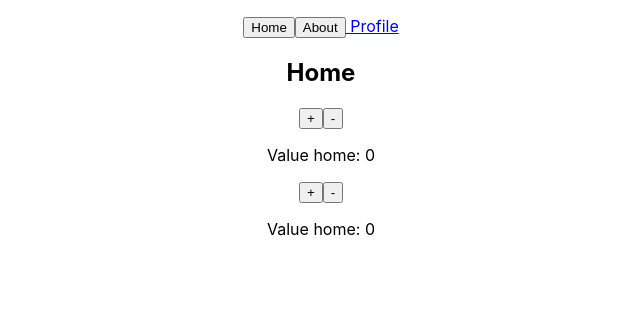
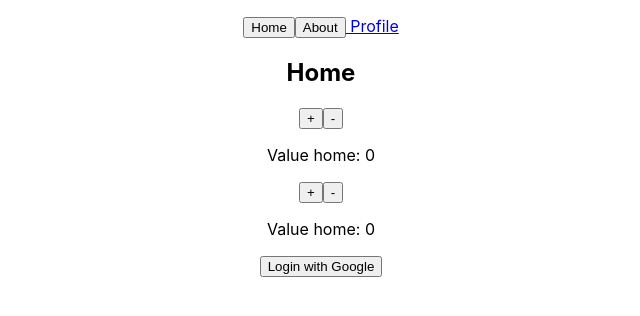
Before and after one commit to dorimusz/show-tracker, a React (Create React App) app in the folder frontend/: page / in a window 1280 px wide. Shown: the top 316 px of the page, without its empty margins (319-959 px from the left). Built offline with nearby package versions, Linux system fonts and the light colour scheme.

Commit message:
authProvider

```diff
--- a/frontend/src/index.js
+++ b/frontend/src/index.js
@@ -4,15 +4,18 @@ import { BrowserRouter } from "react-router-dom";
 import './index.css';
 import App from './App';
 import { CounterProvider } from './providers/counter';
+import { AuthProvider } from './providers/auth';
 
 const root = ReactDOM.createRoot(document.getElementById('root'));
 root.render(
   <React.StrictMode>
-    <CounterProvider>
-      <BrowserRouter>
-        <App />
-      </BrowserRouter>
-    </CounterProvider>
+    <AuthProvider>
+      <CounterProvider>
+        <BrowserRouter>
+          <App />
+        </BrowserRouter>
+      </CounterProvider>
+    </AuthProvider>
   </React.StrictMode>
 );
 
--- a/frontend/src/pages/Home.jsx
+++ b/frontend/src/pages/Home.jsx
@@ -1,10 +1,13 @@
 import React from "react";
 import { useCounter } from "../hooks/useCounter";
 import { useCounter as useGlobalCounter } from "../providers/counter";
+import { useAuth } from "../providers/auth" //így fogjuk tudni elérni az authot
 
 const Home = () => {
     const { counter, increment, decrement } = useCounter("Home");
     const { value, increment: goUp, decrement: goDown } = useGlobalCounter();
+
+    const { auth } = useAuth();
 
     return (
         <>
@@ -17,6 +20,8 @@ const Home = () => {
             <button onClick={goUp}>+</button>
             <button onClick={goDown}>-</button>
             <p>Value home: {value} </p>
+
+            <button onClick={auth}>Login with Google</button>
         </>
     )
 }
--- /dev/null
+++ b/frontend/src/providers/auth.jsx
@@ -0,0 +1,44 @@
+import React, { useContext, createContext, useState } from "react";
+//milyen értéket és metodokat cipelnénk körbe az alkalmazáson - mi fog ide ide kerülni? token
+
+const AuthContext = createContext();
+
+const AuthProvider = ({ children }) => {
+    const [token, setToken] = useState(null);
+
+    //megszerezzük a tokent, hogy autentikálhassunk. az, hogy hogyan állítjuk be, itt nem érdekes??
+    const auth = () => {
+        //ide rejtjük el az autentikálós izét
+        const googleBaseUrl = "https://accounts.google.com/o/oauth2/v2/auth";
+        const searchParams = new URLSearchParams();
+        searchParams.append("client_id", "423125049963-vnhlm59vvirdjsquu0efhqvq5u91orks.apps.googleusercontent.com");
+        searchParams.append("scope", "openid");
+        searchParams.append("redirect_uri", "http://localhost:3000/callback");
+        searchParams.append("response_type", "code");
+        searchParams.append("prompt", "select_account")
+
+        const fullUrl = googleBaseUrl + "?" + searchParams.toString();
+        window.open(fullUrl)
+    };
+
+    const logout = () => {
+        setToken(null)
+    };
+
+    const contextValue = { token, auth, logout };
+
+    return (
+        <>
+            <p></p>
+            <AuthContext.Provider value={contextValue}>
+                {children}
+            </AuthContext.Provider>
+        </>
+    );
+};
+
+const useAuth = () => {
+    return useContext(AuthContext);
+};
+
+export { AuthProvider, useAuth };
```
